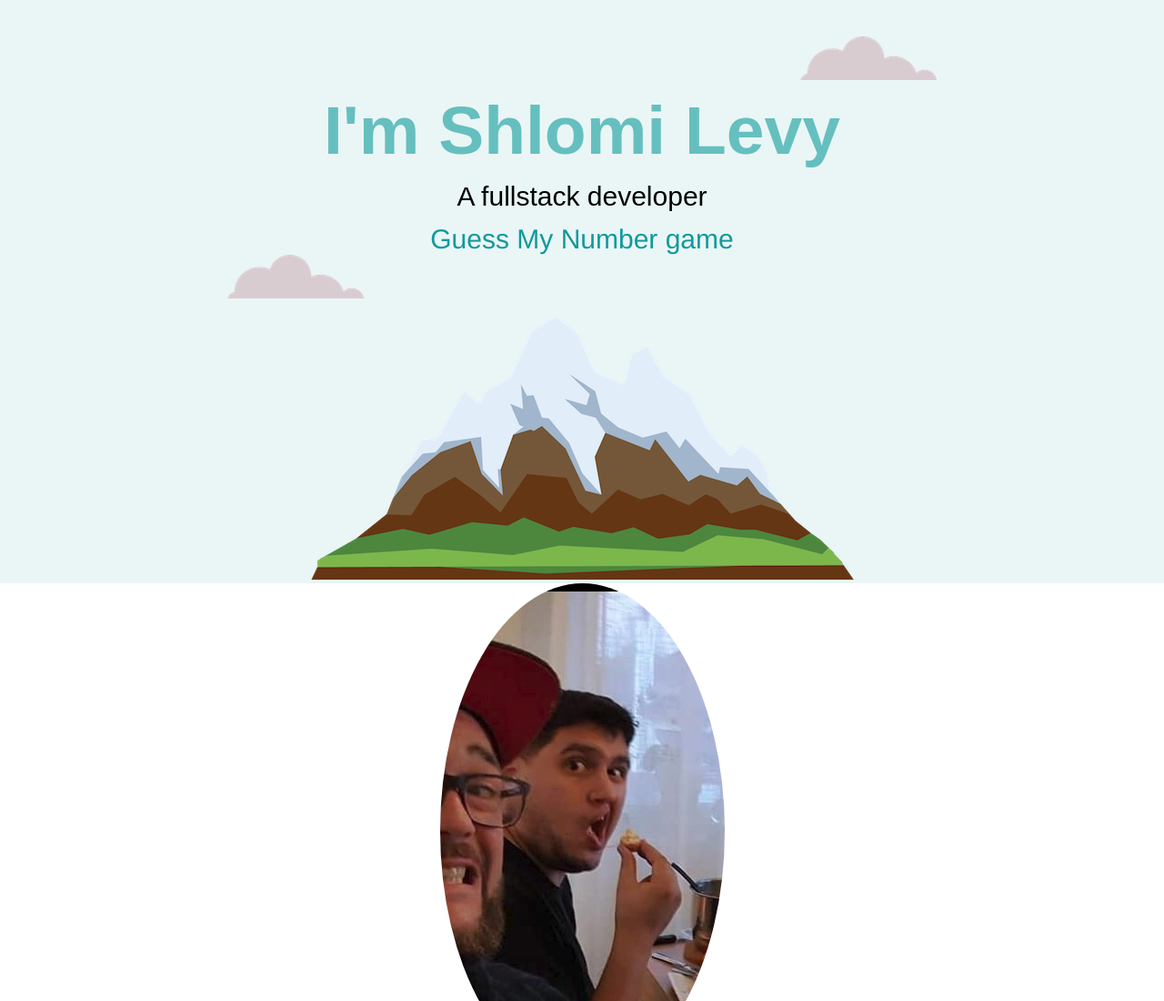
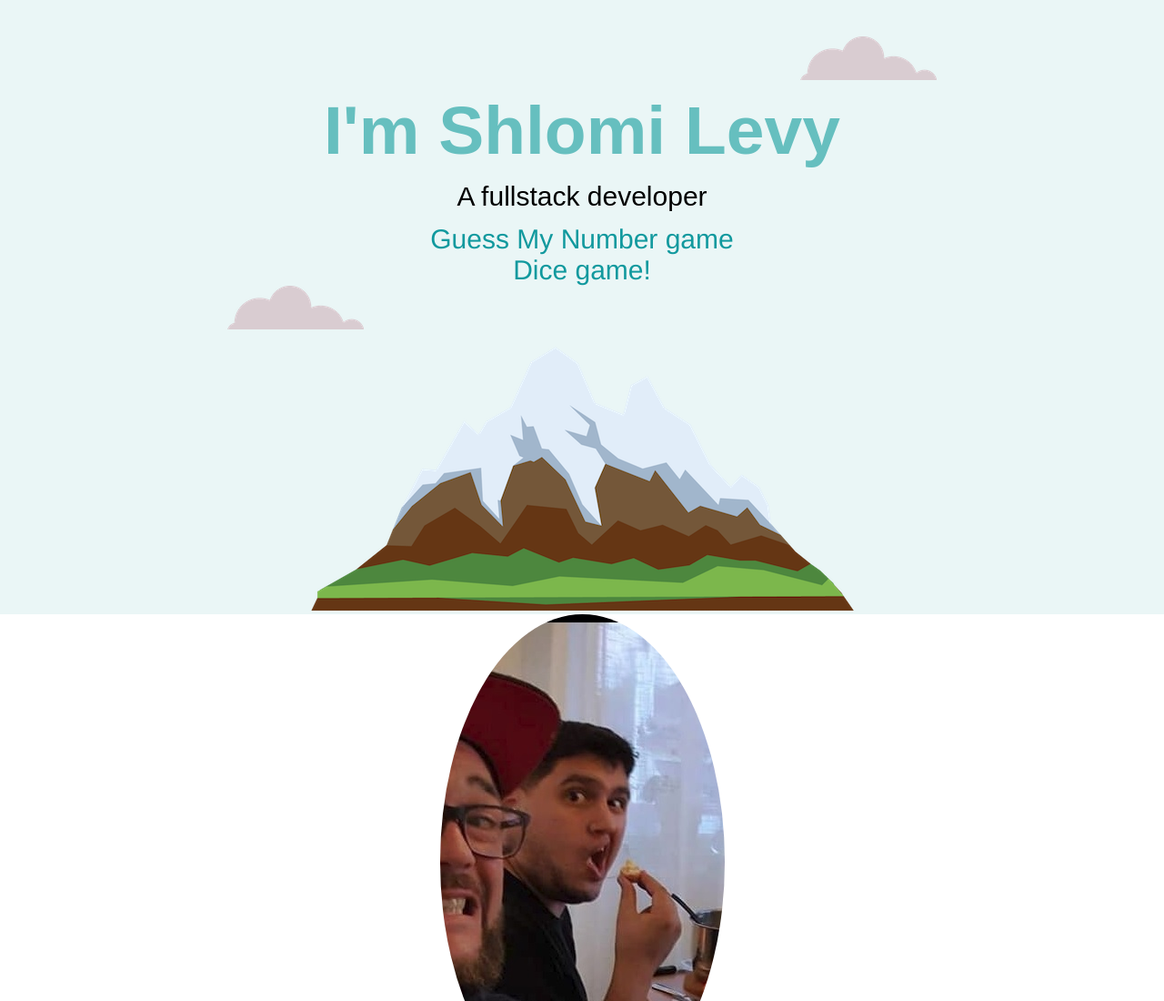
Before and after one commit to Godnessy/godnessy.github.io, a plain HTML site: page index.html in a window 1280 px wide. Shown: the top 1100 px of the page at 91% size. Drawn offline with Linux system fonts and the light colour scheme.

Commit message:
updated index

```diff
--- a/index.html
+++ b/index.html
@@ -17,6 +17,7 @@
         <h1>I'm Shlomi Levy</h1>
         <p class="dev">A fullstack developer</p>
         <p><a href="/guessMyNumber/index.html">Guess My Number game</a></p>
+        <p><a href="/diceGame/index.html">Dice game!</a></p>
         </div>
         <img id="cloudy" src="images/cloud.png" alt="cloud-image">
         <img id="mount" src="images/mountain.png" alt="mountain-image">
```
